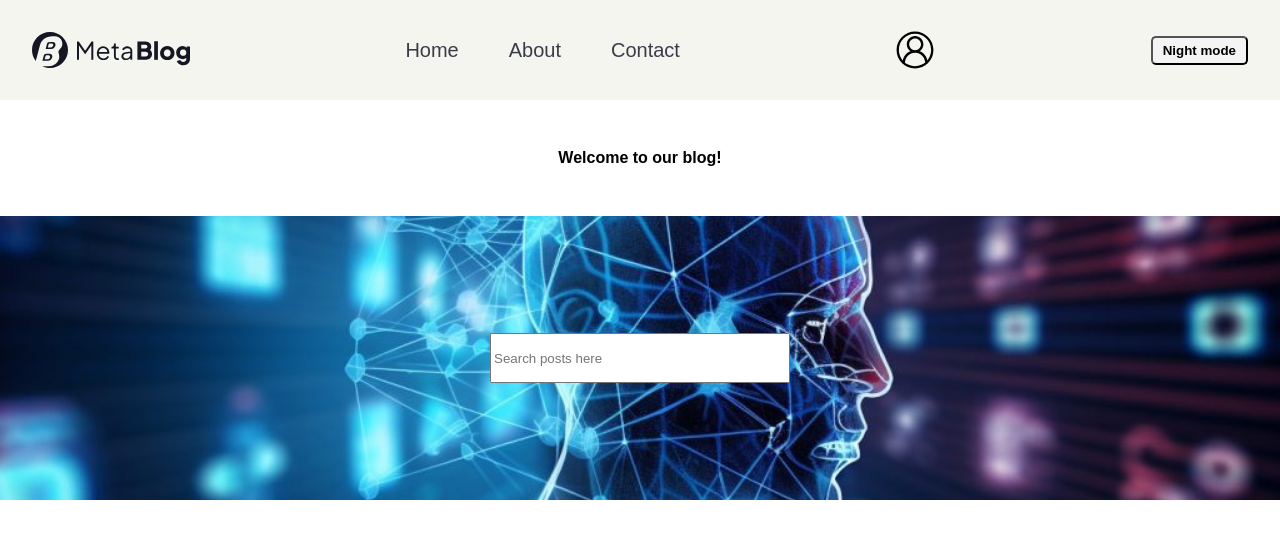
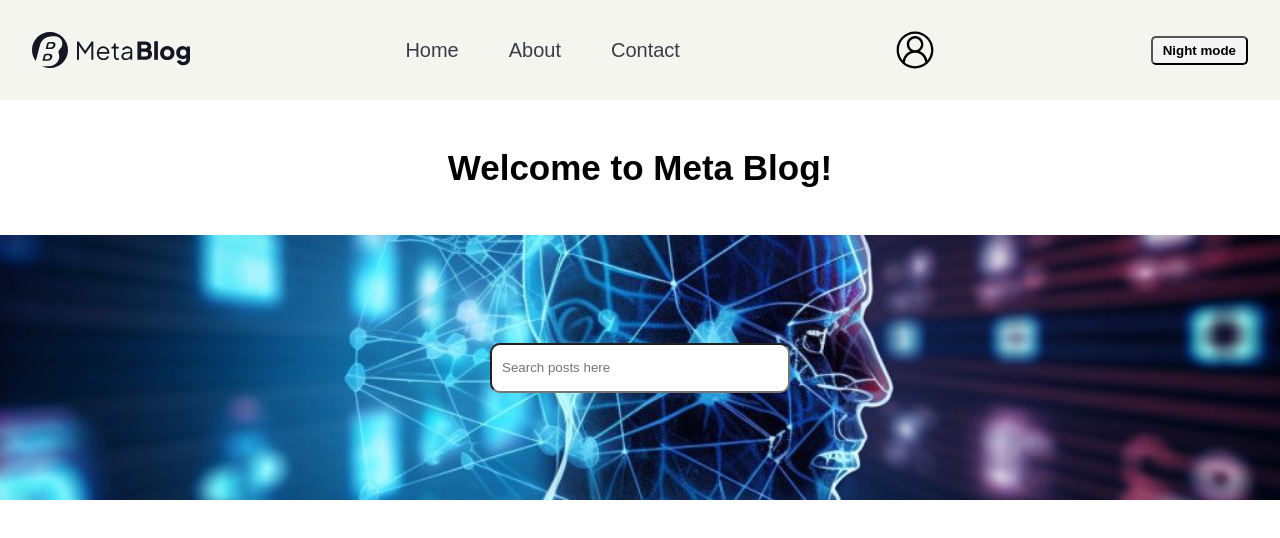
Before and after one commit to shkelzenjashari/react-project, a React (Create React App) app in the folder project/: page / in a window 1280 px wide. Shown: the top 538 px of the page. Built offline with nearby package versions, Linux system fonts and the light colour scheme.

Commit message:
se-po-shkelqen

```diff
--- a/project/src/HeroComponent/HeroComponent.js
+++ b/project/src/HeroComponent/HeroComponent.js
@@ -5,7 +5,7 @@ const HeroComponent = () => {
   const [keyword, setKeyword] = useState("");
   return (
     <div className="hero-component">
-      <h1>Welcome to our blog!</h1>
+      <h1>Welcome to Meta Blog!</h1>
       <div className="heroComponentBackground">
         <input
           type="text"
--- a/project/src/HeroComponent/heroComponent.css
+++ b/project/src/HeroComponent/heroComponent.css
@@ -9,6 +9,7 @@
 }
 .hero-component h1 {
   margin-top: 50px;
+  font-size: 35px;
 }
 .heroComponentBackground {
   display: flex;
@@ -26,4 +27,6 @@
 .heroComponentBackground input {
   height: 50px;
   width: 300px;
+  border-radius: 10px;
+  padding: 10px;
 }
```
